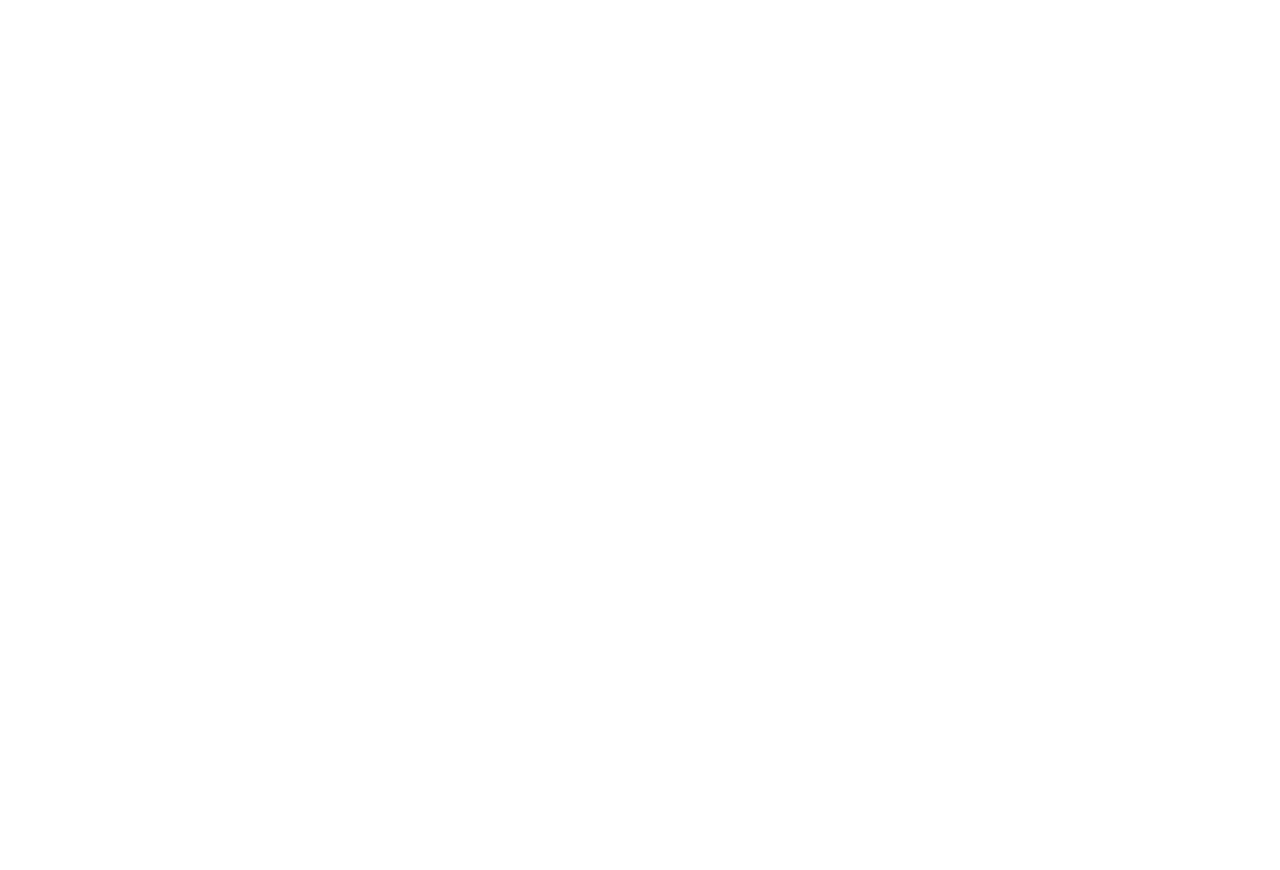
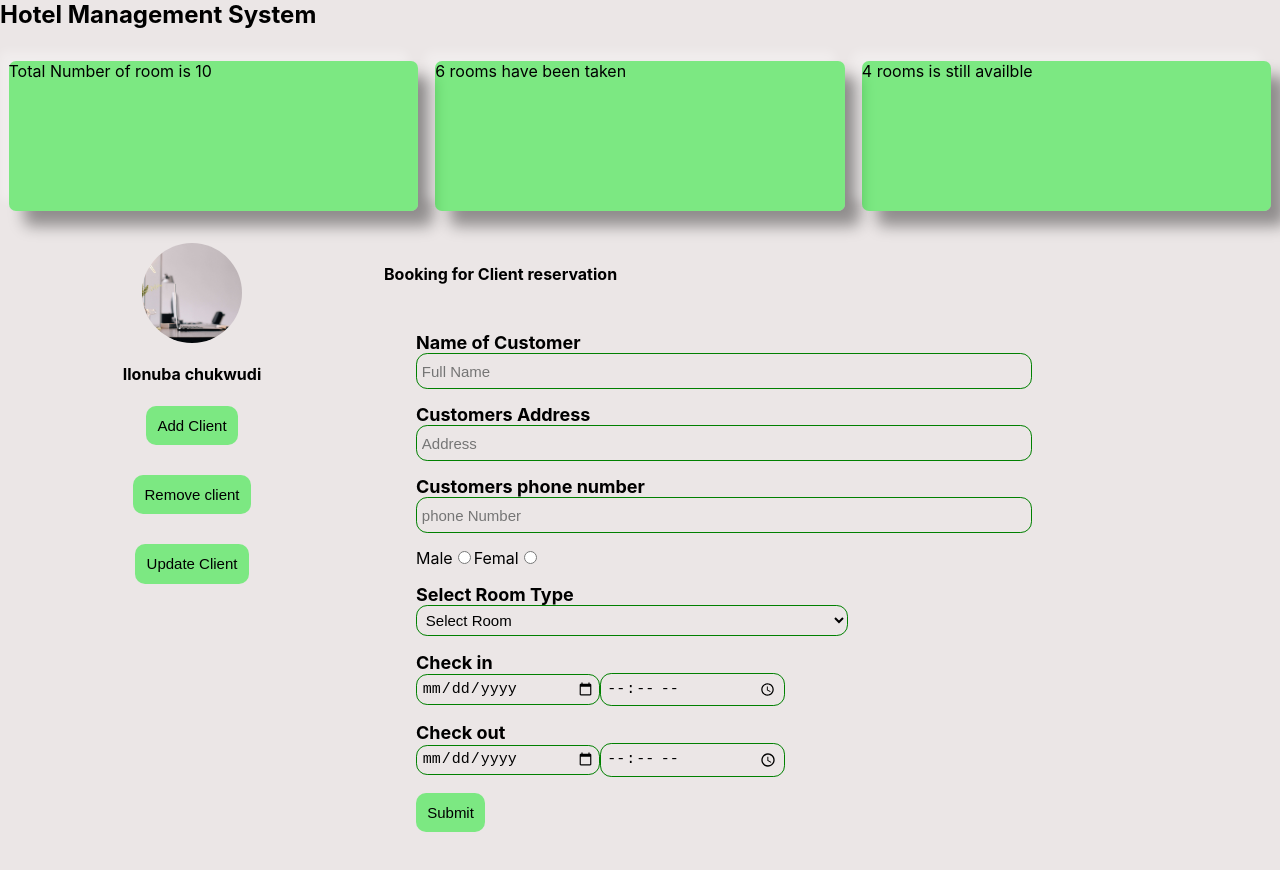
Before and after one commit to Muslimbello/Hotel-Management-System, a React (Create React App) app in the folder clients/: page /Dashbord in a window 1280 px wide. Before the commit this address had no page. Shown: the top 870 px of the page. Before the commit the page ends 800 px from the top, so only its background shows below. Built offline with nearby package versions, Linux system fonts and the light colour scheme.

Commit message:
add dashboard

```diff
--- a/clients/package.json
+++ b/clients/package.json
@@ -6,6 +6,7 @@
     "@testing-library/jest-dom": "^5.17.0",
     "@testing-library/react": "^13.4.0",
     "@testing-library/user-event": "^13.5.0",
+    "axios": "^1.7.7",
     "react": "^18.3.1",
     "react-dom": "^18.3.1",
     "react-router-dom": "^6.26.1",
--- a/clients/src/App.js
+++ b/clients/src/App.js
@@ -1,8 +1,8 @@
-
+import React from 'react';
 import { BrowserRouter,Routes,Route } from 'react-router-dom';
-
 import Loginpage from './login';
 import Register from './register';
+import Dashbord from './dashboard';
 function App() {
   return (
 
@@ -10,7 +10,8 @@
       <BrowserRouter>
         <Routes>
           <Route index element={<Loginpage/>} />
-          <Route path="/Register" element={<Register/>} />
+          <Route path="/Register" element={<Register />} />
+          <Route path="/Dashbord/*" element={<Dashbord />} />
 
 
         </Routes>
--- /dev/null
+++ b/clients/src/component/booking.jsx
@@ -0,0 +1,46 @@
+const Booking = () => {
+    return (
+        <div className="Booking">
+            <h4>Booking for Client reservation</h4>
+            <form className="Booking_form">
+                <div className="Booking_input1">
+                    <p>Name of Customer</p>
+                    <input type="username" placeholder="Full Name"/>
+                </div>
+                <div className="Booking_input1">
+                    <p>Customers Address</p>
+                    <input type="Address" placeholder="Address"/>
+                </div>
+                <div className="Booking_input1">
+                    <p>Customers phone number</p>
+                    <input type="tel" id="phone" placeholder="phone Number"/>
+                </div>
+                <div className="Booking_input2">
+                    <label for="male">Male</label><input type="radio" id="male" value="Male" />
+                    <label for="female">Femal</label><input type="radio" id="female" value="Female" />
+                </div>
+                <div className="Booking_input3">
+                    <p>Select Room Type</p>
+                    <select>
+                        <option>Select Room</option>
+                        <option>Family room</option>
+                        <option>Single room</option>
+                    </select>
+                </div>
+                <div className="Booking_input4">
+                    <p>Check in</p>
+                    <input type="date" />
+                    <input type="time" />
+                    </div>
+                <div className="Booking_input4">
+                    <p>Check out</p>
+                    <input type="date" />
+                    <input type="time" />
+                </div>
+                <div className="btn"><input type="submit"/></div>
+             </form>
+        </div>
+
+    );
+}
+export default Booking;
--- /dev/null
+++ b/clients/src/component/dashboard.css
@@ -0,0 +1,158 @@
+.Topbar{
+    background-color: rgb(235, 230, 230);
+
+}
+.Topbar h2 {
+    margin: auto;
+
+}
+.Topbar_box{
+    display: flex;
+    justify-content: space-around;
+    height: 150px;
+    padding-top: 2rem;
+    padding-bottom: 2rem;
+}
+.box1{
+    background-color: rgba(15, 236, 33, 0.5);
+
+    width: 32%;
+    gap: 1rem;
+    border-radius: 7px;
+    box-shadow: -10px -10px 10px rgba(255, 255, 255, 0.288),
+                15px 15px 15px rgba(0, 0, 0, 0.388);
+
+}
+
+/*.... Sidebar ....*/
+
+.Sidebar{
+    background-color: rgb(235, 230, 230);
+    width: 30%;
+    float: left;
+    height: 100vh;
+}
+.sidebar_img{
+    height: 100px;
+    width: 100px;
+    object-fit: cover;
+    border-radius: 50%;
+    display: block;
+    margin-left: auto;
+    margin-right: auto;
+}
+.Sidebar h4{
+    display: block;
+    text-align: center;
+}
+.sidebar_bnt{
+    text-align: center;
+    margin-left: auto;
+    margin-right: auto;
+
+}
+.sidebar_bnt button{
+    font-size: 15px;
+    padding: 0.7rem;
+    background-color: rgba(15, 236, 33, 0.5);
+    border: none;
+    border-radius: 10px;
+    cursor: pointer;
+
+}
+.sidebar_bnt button:hover{
+    box-shadow: -3px -3px 3px rgba(255, 255, 255, 0.288),
+                5px 5px 5px rgba(0, 0, 0, 0.388);
+}
+.btn2{
+    margin-top: 30px;
+    margin-bottom: 30px;
+}
+
+/*.... Booking....*/
+
+.Booking{
+    background-color: rgb(235, 230, 230);
+    width: 70%;
+    float: right;
+    height: 100vh;
+
+}
+.Booking_form{
+    padding-left: 2rem;
+}
+.Booking p{
+    color:black;
+    margin: auto;
+    font-size: large;
+    font-weight: bold;
+}
+.Booking_input1{
+    margin: 3rem 0px;
+    height: 1.5rem;
+}
+.Booking_input1 input{
+    width: 70%;
+    height: 100%;
+    background-color: transparent;
+    border: 1px solid green;
+    border-radius: 0.7rem;
+    color: black;
+    font-size: 15px;
+    padding: 0.3rem;
+}
+.Booking_input3{
+    margin: 1rem 0px;
+}
+.Booking_input3 select{
+    width: 50%;
+    height: 70%;
+    background-color: transparent;
+    border: 1px solid green;
+    border-radius: 0.7rem;
+    color: black;
+    font-size: 15px;
+    padding: 0.3rem;
+}
+.Booking_input4{
+    margin: 1rem 0px;
+}
+.Booking_input4 input{
+    width: 20%;
+    height: 60%;
+    background-color: transparent;
+    border: 1px solid green;
+    border-radius: 0.7rem;
+    color: black;
+    font-size: 15px;
+    padding: 0.3rem;
+}
+.btn input{
+    font-size: 15px;
+    padding: 0.7rem;
+    background-color: rgba(15, 236, 33, 0.5);
+    border: none;
+    border-radius: 10px;
+    cursor: pointer;
+}
+.btn input:hover{
+    box-shadow: -3px -3px 3px rgba(255, 255, 255, 0.288),
+                5px 5px 5px rgba(0, 0, 0, 0.388);
+}
+
+/*.........*/
+
+.List{
+    background-color: rgb(235, 230, 230);
+    width: 70%;
+    float: right;
+    height: 100vh;
+}
+
+/*.........*/
+.Delete{
+    background-color: rgb(235, 230, 230);
+    width: 70%;
+    float: right;
+    height: 100vh;
+}
--- /dev/null
+++ b/clients/src/component/delete-client.jsx
@@ -0,0 +1,11 @@
+import React from "react";
+const Delete = () => {
+    return (
+        <div className="Delete">
+
+            Delete
+        </div>
+
+    );
+}
+export default Delete;
--- /dev/null
+++ b/clients/src/component/list-client.jsx
@@ -0,0 +1,11 @@
+import React from "react";
+const List = () => {
+    return (
+        <div className="List">
+
+            List
+        </div>
+
+    );
+}
+export default List;
--- /dev/null
+++ b/clients/src/component/sidebar.jsx
@@ -0,0 +1,20 @@
+import image from '../Images/bg1.jpg';
+import React from "react";
+import { Link } from "react-router-dom";
+const Sidebar = () => {
+    return (
+        <div className="Sidebar">
+            <div>
+                <img className="sidebar_img" src={image} />
+            </div>
+            <h4> Ilonuba chukwudi</h4>
+            <div className="sidebar_bnt">
+            <Link to ='/Dashbord'><button className='btn1'> Add Client</button></Link><br />
+            <Link to ="/Dashbord/Delete"><button className='btn2'> Remove client</button></Link><br />
+            <Link to ='/Dashbord/List'><button className='btn3'>Update Client</button></Link>
+            </div>
+        </div>
+
+    );
+}
+export default Sidebar;
--- /dev/null
+++ b/clients/src/component/topbar.jsx
@@ -0,0 +1,15 @@
+import './dashboard.css';
+const Topbar = () => {
+    return (
+        <div className="Topbar">
+         <h2> Hotel Management System</h2>
+         <div className="Topbar_box">
+            <div className="box1"> Total Number of room is 10</div>
+            <div className="box1"> 6 rooms have been taken</div>
+            <div className="box1"> 4 rooms is still availble</div>
+         </div>
+        </div>
+
+    );
+}
+export default Topbar;
--- a/clients/src/dashboard.css
+++ b/clients/src/dashboard.css
@@ -0,0 +1,12 @@
+.Topbar{
+    background-color: red;
+}
+.Topbar_box{
+    display: flex;
+    justify-content: space-around;
+    background-color: black;
+
+}
+.box1{
+    background-color: green;
+}
--- a/clients/src/dashboard.jsx
+++ b/clients/src/dashboard.jsx
@@ -1,12 +1,23 @@
-import { Link } from "react-router-dom";
-const Dashbord = () => {
+import React from 'react';
+import { Routes, Route } from 'react-router-dom';
+import Topbar from "./component/topbar";
+import Sidebar from "./component/sidebar";
+import Booking from './component/booking';
+import Delete from './component/delete-client';
+import List from './component/list-client';
+const Dashbord = ({match}) => {
         return (
-            <div className="dashbord">
+    <main>
+        <Topbar />
 
-                <Link to ='/login'> <input type="submit"/>delet </Link>
-                <Link to ='/login'> <input type="submit"/>update</Link>
-                <Link to ='/login'> <input type="submit"/>add</Link>
-            </div>
+        <Sidebar />
+        <Routes>
+            <Route  path='Delete' element={<Delete />} />
+            <Route path='list' element={<List />} />
+            <Route  index element={<Booking />} />
+        </Routes>
+
+     </main>
 
         );
 }
```
Also changed, not shown: 1 other file (tests, documents, lock files or other folders).
